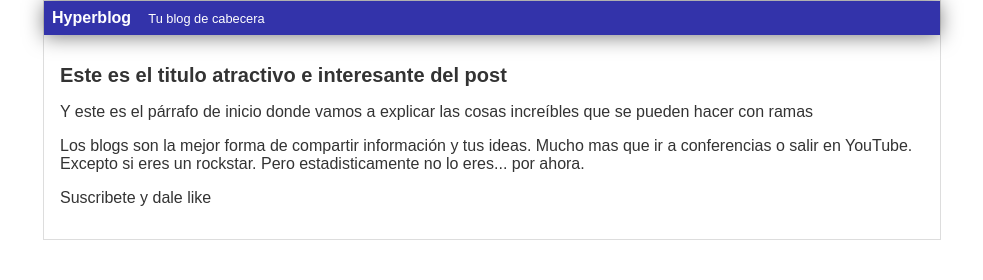
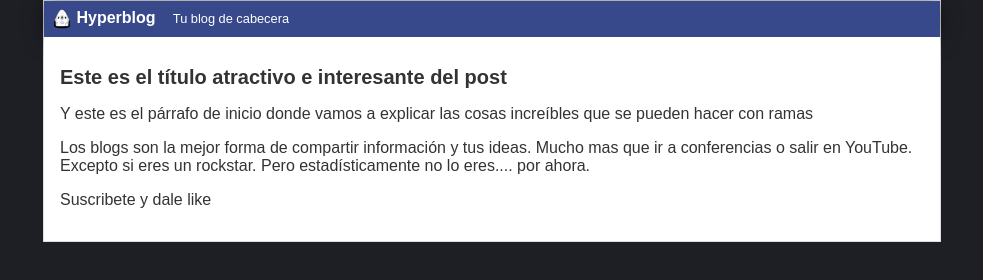
Before and after one commit to Jimmy-Santinez/hyperBlog, a plain HTML site: page index.html in a window 1280 px wide. Shown: the whole page, without its empty margins (148-1131 px from the left). Drawn offline with Linux system fonts and the light colour scheme.

Commit message:
Se modifica el header, se coloca el logo nuevo

```diff
--- a/css/estilos.css
+++ b/css/estilos.css
@@ -1,39 +1,52 @@
-body{
+body
+{
+    background: #1e1f24;
     color: #333;
-    text-align: left;
-    font-family: Arial, Helvetica, sans-serif;
+    text-align: center;
+    font-family: Arial;
     font-size: 16px;
     margin: 0;
     padding: 0;
 }
 
-#cabecera{
-    background: #33a;
-    box-shadow: 0px 2px 20px 0px rgba(0, 0, 0, 0.5);
+#cabecera
+{
+    background: #37488b;
+    box-shadow: 0px 2px 20px 0px rgba(0,0,0,0.5);
     color: white;
     font-weight: bold;
     margin: 0;
     padding: 0.5em;
+}
 
+#cabecera #logo
+{
+    width: 20px;
+    vertical-align: middle;
 }
-#cabecera #tagline{
+
+#cabecera #tagline
+{
     padding: 0 0 0 1em;
     font-weight: normal;
     font-size: 0.8em;
 }
 
-#container{
+#container
+{
     width: 70%;
     padding: 0;
     text-align: left;
-    border: 1px solid #ddd;
+    border: 1px solid #DDD;
     margin: 0 auto;
 }
 
-#container h1{
+#container h1
+{
     font-size: 20px;
 }
-
-#post{
+#post
+{
+    background: white;
     padding: 1em;
 }
--- a/index.html
+++ b/index.html
@@ -9,14 +9,15 @@
 <body>
     <div id="container">
         <div id="cabecera">
+            <img id="logo" src="images/dragon.png" />
             Hyperblog
             <span id="tagline">Tu blog de cabecera</span>
         </div>
         <div id="post">
-            <h1>Este es el titulo atractivo e interesante del post</h1>
+            <h1>Este es el título atractivo e interesante del post</h1>
             <p>Y este es el párrafo de inicio donde vamos a explicar las cosas increíbles que se pueden hacer con ramas</p>
-            <p>Los blogs son la mejor forma de compartir información y tus ideas. Mucho mas que ir a conferencias o salir en YouTube. Excepto si eres un rockstar. Pero estadisticamente no lo eres... por ahora.</p>
-            <P>Suscribete y dale like</P>
+            <p>Los blogs son la mejor forma de compartir información y tus ideas. Mucho mas que ir a conferencias o salir en YouTube. Excepto si eres un rockstar. Pero estadísticamente no lo eres.... por ahora.</p>
+            <p>Suscribete y dale like</p>
         </div>
     </div>
 </body>
```
